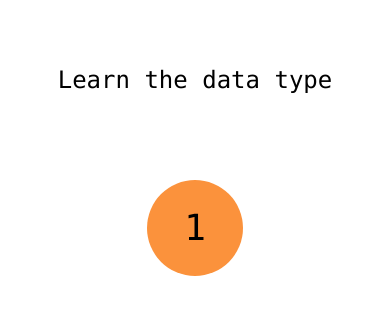
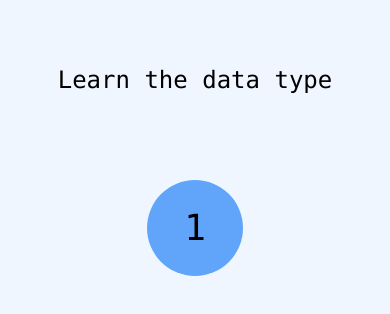
Before and after one commit to Luricky0/CodeLingo, a React Native app: screen /Chapter in a window 390 px wide. Shown: the top 314 px of the page. Built offline with nearby package versions, Linux system fonts and the light colour scheme.

Commit message:
refractor: use router

```diff
--- a/App.tsx
+++ b/App.tsx
@@ -1,14 +1,27 @@
 import { View, Text, TouchableOpacity, VirtualizedList } from 'react-native';
 import './global.css';
 import Unit from './features/Unit';
+import Chapter from './features/Chapter';
+import { NavigationContainer } from '@react-navigation/native';
+import { createNativeStackNavigator } from '@react-navigation/native-stack';
 import { UnitType } from './types/Unit';
-import Chapter from './features/Chapter';
 
+export type RootStackParamList = {
+  Main: undefined;
+  Chapter: undefined;
+  Unit: { unit: UnitType };
+};
+
+const Stack = createNativeStackNavigator<RootStackParamList>();
 export default function App() {
-
   return (
     <>
-      <Chapter/>
+      <NavigationContainer>
+        <Stack.Navigator initialRouteName="Chapter" screenOptions={{ headerShown: false }}>
+          <Stack.Screen name="Chapter" component={Chapter} />
+          <Stack.Screen name="Unit" component={Unit} />
+        </Stack.Navigator>
+      </NavigationContainer>
     </>
   );
 }
--- a/features/Chapter.tsx
+++ b/features/Chapter.tsx
@@ -2,38 +2,37 @@ import { View, Text } from 'react-native';
 import { useState } from 'react';
 import Unit from './Unit';
 import { chapter } from 'assets/java/chapter1';
+import { useNavigation } from '@react-navigation/native';
+import { NativeStackNavigationProp } from '@react-navigation/native-stack';
+import { RootStackParamList } from 'App';
 
 export default function Chapter() {
-  const [chapterIndex, setChapterIndex] = useState(-1);
+  type ChapterScreenNavigationProp = NativeStackNavigationProp<RootStackParamList, 'Chapter'>;
+  const navigation = useNavigation<ChapterScreenNavigationProp>();
   const getUnitButton = () => {
     return chapter.units.map((item, index) => (
       <View
         key={index}
-        className="m-3 flex h-24 w-24 items-center justify-center rounded-full bg-orange-400 p-1">
+        className="m-3 flex h-24 w-24 items-center justify-center rounded-full bg-blue-400 p-1">
         <Text
           key={index}
           className="text-bold font-mono text-4xl color-white"
-          onPress={() => setChapterIndex(index)}>
+          onPress={() => {
+            navigation.navigate('Unit', { unit: chapter.units[index] });
+          }}>
           {index + 1}
         </Text>
       </View>
     ));
   };
-  const backToUnitChoosing = () => {
-    setChapterIndex(-1);
-  };
   return (
     <>
-      {chapterIndex === -1 ? (
-        <View className="flex-1">
-          <View className="h-40 w-full items-center justify-center">
-            <Text className=" font-mono text-2xl">{chapter.title}</Text>
-          </View>
-          <View className="my-2 flex-1 items-center">{getUnitButton()}</View>
+      <View className="flex-1 bg-blue-50">
+        <View className="h-40 w-full items-center justify-center">
+          <Text className=" font-mono text-2xl">{chapter.title}</Text>
         </View>
-      ) : (
-        <Unit unit={chapter.units[chapterIndex]} back={backToUnitChoosing} />
-      )}
+        <View className="my-2 flex-1 items-center">{getUnitButton()}</View>
+      </View>
     </>
   );
 }
--- a/features/MultipleChoiceSingleAnswer.tsx
+++ b/features/MultipleChoiceSingleAnswer.tsx
@@ -23,7 +23,7 @@ export default function MultipleChoiceSingleAnswer({
     setShowAnswer(true);
   };
   return (
-    <View className="flex-1 justify-between bg-white p-6">
+    <View className="flex-1 justify-between p-6">
       <Title>{question.title}</Title>
       <View className="flex-1 justify-center">
         <View className="mb-8 flex-row justify-center">
--- a/features/Tips.tsx
+++ b/features/Tips.tsx
@@ -5,7 +5,7 @@ import Title from '../components/Title';
 
 export default function TipsView({ tips, onNext }: { tips: Tips; onNext: any }) {
   return (
-    <View className="flex-1 justify-between bg-white p-6">
+    <View className="flex-1 justify-between p-6">
       <Title>{tips.title}</Title>
       <View className="flex">
         {tips.content.example.map((item, i) => (
--- a/features/Unit.tsx
+++ b/features/Unit.tsx
@@ -6,13 +6,18 @@ import MultipleChoiceSingleAnswer from './MultipleChoiceSingleAnswer';
 import FillInTheBlank from './FillInTheBlank';
 import TipsView from './Tips';
 import WordSorting from './WordSorting';
+import { useRoute } from '@react-navigation/native';
 
-export default function Unit({ unit, back }: { unit: UnitType; back: any }) {
+export default function Unit() {
+  const route = useRoute();
+  const { unit } = route.params as { unit: UnitType };
+
   const [curQuestionIndex, setCurQuestionIndex] = useState(0);
   const [mistakes, setMistakes] = useState<Question[]>([]);
   const unitSize = unit.questions.length;
   const nextQuestion = () => {
-    if (curQuestionIndex >= unitSize + mistakes.length - 1) back();
+    if (curQuestionIndex >= unitSize + mistakes.length - 1) {
+    }
     setCurQuestionIndex(curQuestionIndex + 1);
     console.log(curQuestionIndex, unitSize + mistakes.length - 1);
   };
@@ -48,9 +53,9 @@ export default function Unit({ unit, back }: { unit: UnitType; back: any }) {
   };
 
   return (
-    <View className="w-full flex-1 p-1 pt-16">
-      <View className="items-center">
-        <View className="m-4 h-4 w-full overflow-hidden rounded-full bg-gray-200">
+    <View className="w-full flex-1 bg-white p-1">
+      <View className="mt-16 items-center p-2">
+        <View className="m-4 h-4 w-full overflow-hidden rounded-full bg-gray-300">
           <View
             className="h-full bg-green-500"
             style={{
--- a/package.json
+++ b/package.json
@@ -12,6 +12,8 @@
   },
   "dependencies": {
     "@expo/metro-runtime": "~5.0.4",
+    "@react-navigation/native": "^7.1.14",
+    "@react-navigation/native-stack": "^7.3.21",
     "expo": "^53.0.11",
     "expo-status-bar": "~2.2.3",
     "lucide-react-native": "^0.514.0",
@@ -21,6 +23,7 @@
     "react-native": "0.79.3",
     "react-native-reanimated": "~3.17.4",
     "react-native-safe-area-context": "5.4.0",
+    "react-native-screens": "~4.11.1",
     "react-native-svg": "^15.12.0",
     "react-native-web": "^0.20.0"
   },
```
Also changed, not shown: 1 other file (tests, documents, lock files or other folders).
